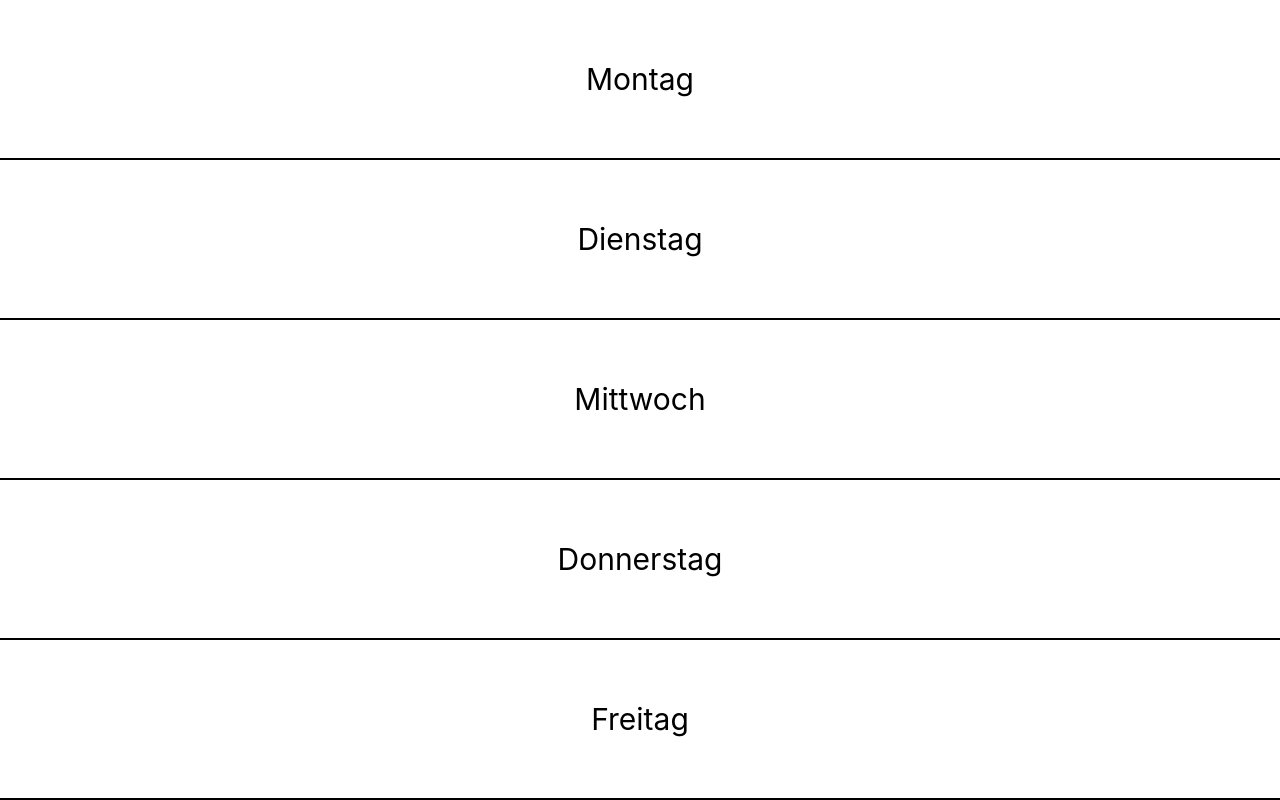
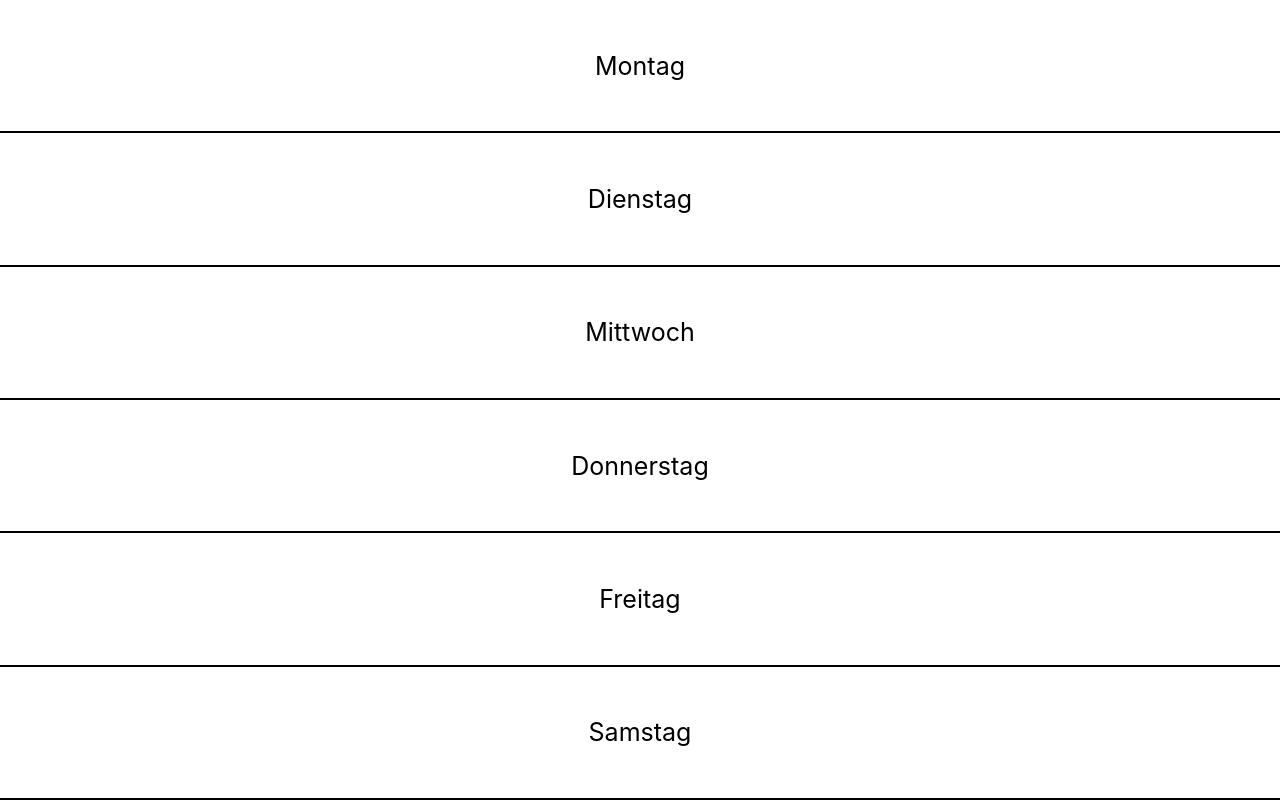
Before and after one commit to lollp18/SFWP, a Vue app: page / in a window 1280 px wide. Shown: the top 800 px of the page. Built offline with nearby package versions, Linux system fonts and the light colour scheme.

Commit message:
fix some padding

```diff
--- a/src/App.vue
+++ b/src/App.vue
@@ -253,9 +253,9 @@ export default {
 </script>
 
 <template>
-  <div :class="WochenTage ? '' : 'hidden'">
+  <div :class="WochenTage ? 'ListeTage' : 'hidden'">
     <div
-      class="ListeTage"
+      class="Tage"
       v-for="Tag in WochenDays"
       @click="GetDay(Tag)">
       {{ Tag }}
@@ -395,20 +395,27 @@ body {
   height: 100%;
   width: 100%;
 }
-
 .ListeTage {
   width: 100%;
-  font-size: 30px;
+  height: 100%;
+  display: flex;
+  flex-direction: column;
+  justify-content: center;
+  align-items: center;
+}
+.Tage {
+  width: 100%;
+  height: 25%;
+  font-size: 25px;
   border-bottom: 2px solid black;
   display: flex;
   justify-content: center;
   align-items: center;
-  height: 10rem;
 }
 nav {
   display: flex;
   padding: 1rem;
-
+align-items: center;
   font-size: 35px;
   width: 100%;
   background-color: #ffffff;
@@ -452,12 +459,12 @@ nav {
 }
 .ItemText {
   width: 80%;
- text-align: left;
+  text-align: left;
 }
 .ItemBTNS {
   display: flex;
   flex-direction: column;
-  gap: .3rem;
+  gap: 0.3rem;
   margin-left: auto;
 }
 .hidden {
@@ -488,11 +495,11 @@ button {
   width: 100%;
 }
 .BearbeitenInput {
-  margin-top: 21%;
+
   padding: 0.5rem;
   font-size: 25px;
   height: 3rem;
-  margin: 0 auto;
+  margin: 50%  auto 0 auto ;
 }
 
 .Ckeckt {
```
